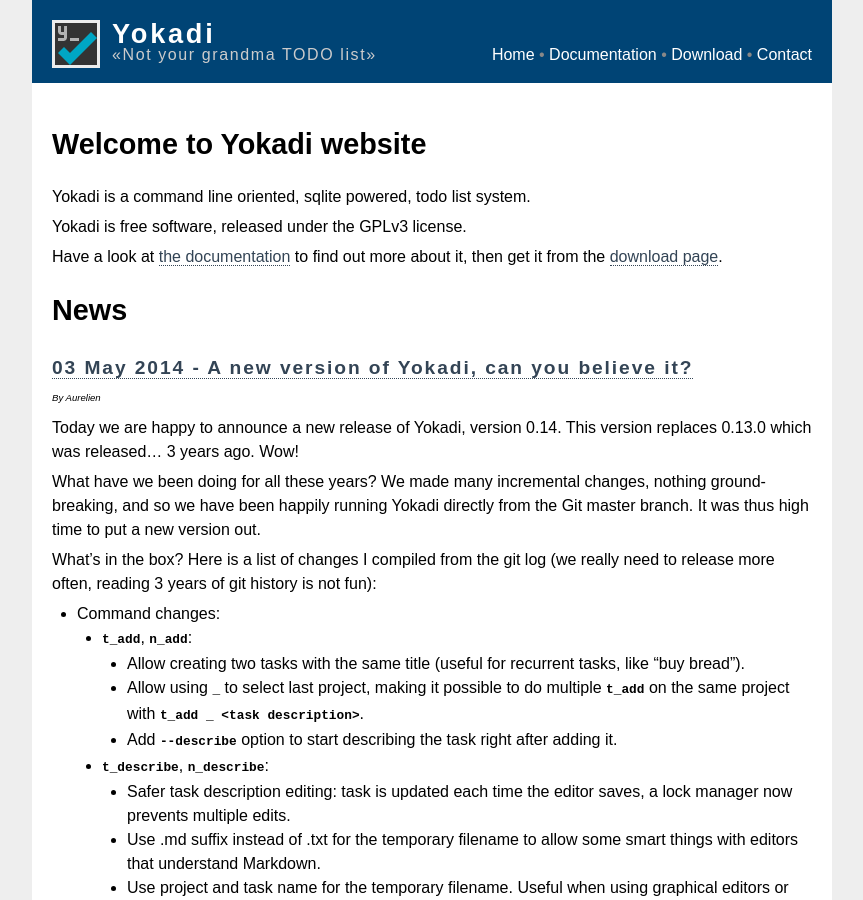
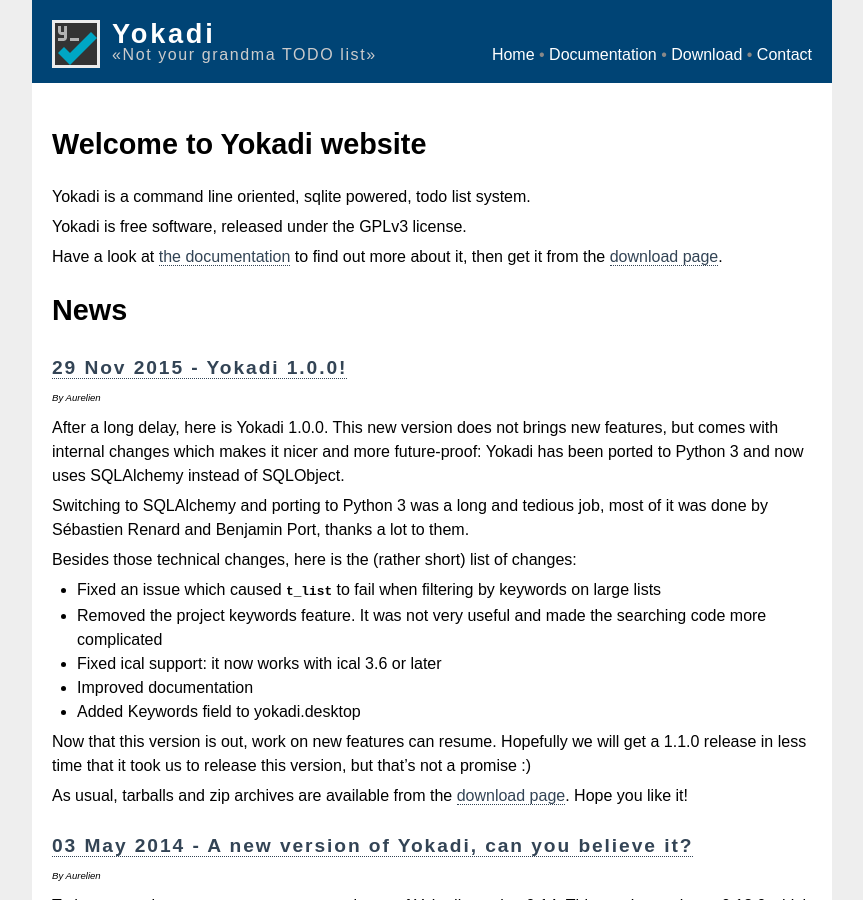
Before and after one commit to yokadi/yokadi.github.com, a Jekyll site: the page built from index.md, in a window 1280 px wide and 900 px high. Shown: the whole window, without its empty margins (208-1071 px from the left). Built offline with Jekyll 4.4.1, drawn with Linux system fonts in a browser that asks for light colours; Markdown is read by kramdown in place of the engine named in the settings.

```diff
--- /dev/null
+++ b/_posts/2015-11-29-1.0.0-is-out.md
@@ -0,0 +1,21 @@
+---
+layout: post
+title: Yokadi 1.0.0!
+author: Aurelien
+---
+
+After a long delay, here is Yokadi 1.0.0. This new version does not brings new features, but comes with internal changes which makes it nicer and more future-proof: Yokadi has been ported to Python 3 and now uses SQLAlchemy instead of SQLObject.
+
+Switching to SQLAlchemy and porting to Python 3 was a long and tedious job, most of it was done by Sébastien Renard and Benjamin Port, thanks a lot to them.
+
+Besides those technical changes, here is the (rather short) list of changes:
+
+- Fixed an issue which caused `t_list` to fail when filtering by keywords on large lists
+- Removed the project keywords feature. It was not very useful and made the searching code more complicated
+- Fixed ical support: it now works with ical 3.6 or later
+- Improved documentation
+- Added Keywords field to yokadi.desktop
+
+Now that this version is out, work on new features can resume. Hopefully we will get a 1.1.0 release in less time that it took us to release this version, but that's not a promise :)
+
+As usual, tarballs and zip archives are available from the [download page](/download.html). Hope you like it!
--- a/download.md
+++ b/download.md
@@ -1,7 +1,7 @@
 ---
 layout: default
 title: Download
-version: "0.14.0"
+version: "1.0.0"
 ---
 ## Latest release
 
```
Also changed, not shown: 2 other files.
